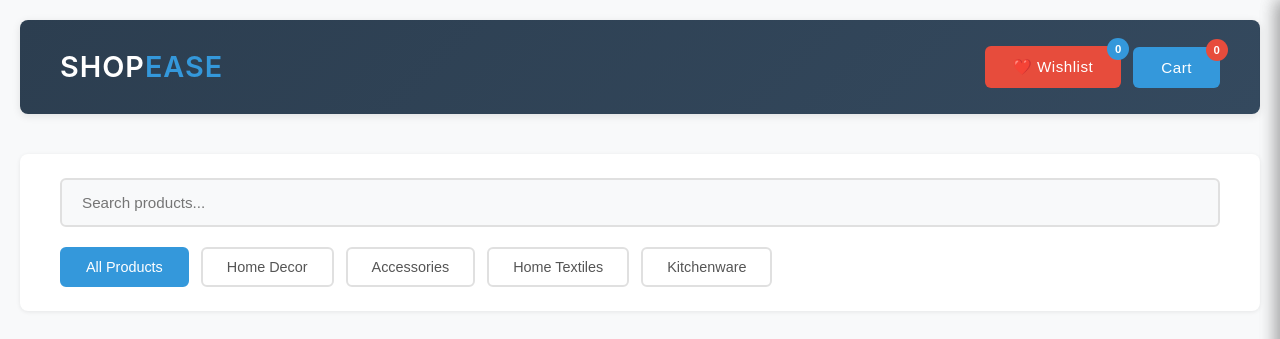
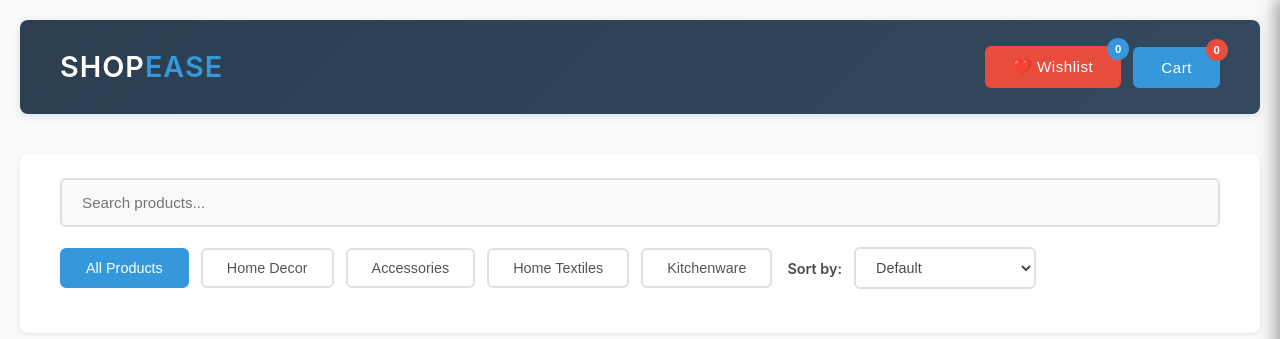
Before and after one commit to Denis-7242/ShopEase, a plain HTML site: page index.html in a window 1280 px wide. Shown: the top 339 px of the page. Drawn offline with Linux system fonts and the light colour scheme.

Commit message:
added some code in the index file

```diff
--- a/index.html
+++ b/index.html
@@ -136,6 +136,8 @@
         </div>
       </header>
 
+      <!-- Update your Filters section in index.html -->
+
       <!-- Filters -->
       <div class="filters-section">
         <input
@@ -144,9 +146,40 @@
           id="searchBar"
           placeholder="Search products..."
         />
-        <div class="category-filters" id="categoryFilters">
-          <button class="category-btn active" data-category="all">
-            All Products
+
+        <div class="filters-row">
+          <div class="category-filters" id="categoryFilters">
+            <button class="category-btn active" data-category="all">
+              All Products
+            </button>
+          </div>
+
+          <div class="sort-container">
+            <label class="sort-label" for="sortSelect">Sort by:</label>
+            <select
+              class="sort-select"
+              id="sortSelect"
+              onchange="handleSortChange(this.value)"
+            >
+              <option value="default">Default</option>
+              <option value="price-low">Price: Low to High</option>
+              <option value="price-high">Price: High to Low</option>
+              <option value="name-asc">Name: A to Z</option>
+              <option value="name-desc">Name: Z to A</option>
+              <option value="rating-high">Rating: High to Low</option>
+              <option value="rating-low">Rating: Low to High</option>
+            </select>
+          </div>
+        </div>
+
+        <!-- Results Info -->
+        <div class="results-info" id="resultsInfo" style="display: none">
+          <span>
+            Showing
+            <span class="results-count" id="resultsCount">0</span> products
+          </span>
+          <button class="clear-filters-btn" onclick="clearAllFilters()">
+            Clear all filters
           </button>
         </div>
       </div>
```
